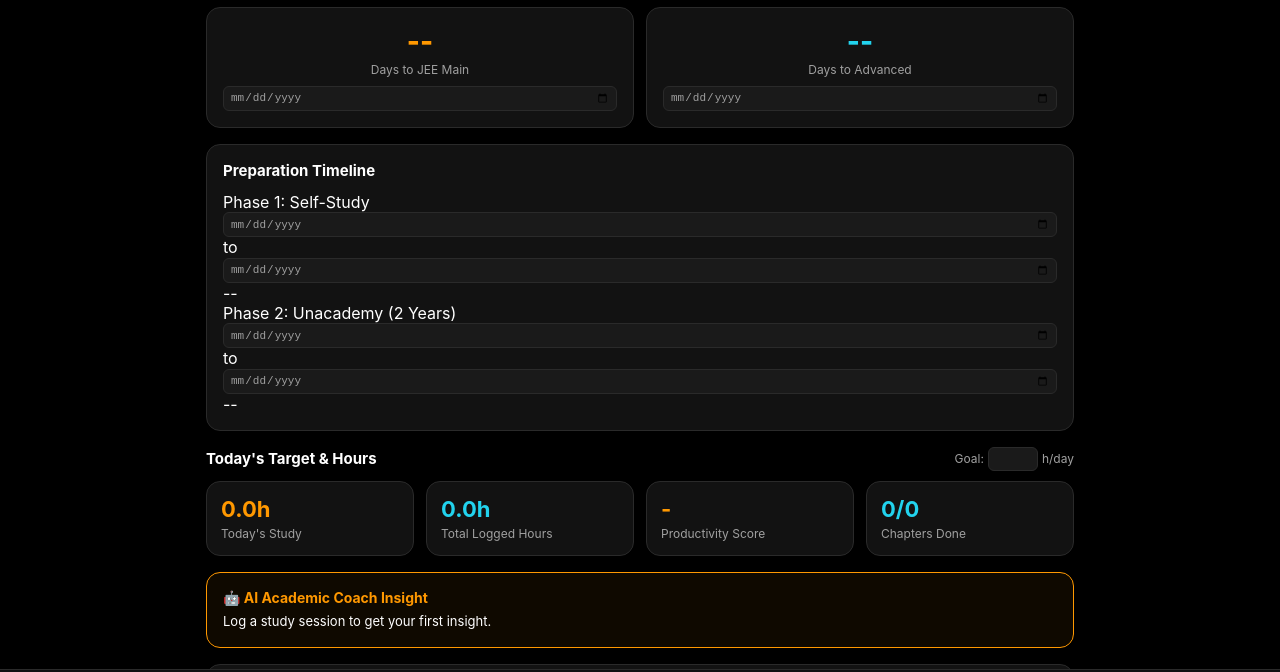
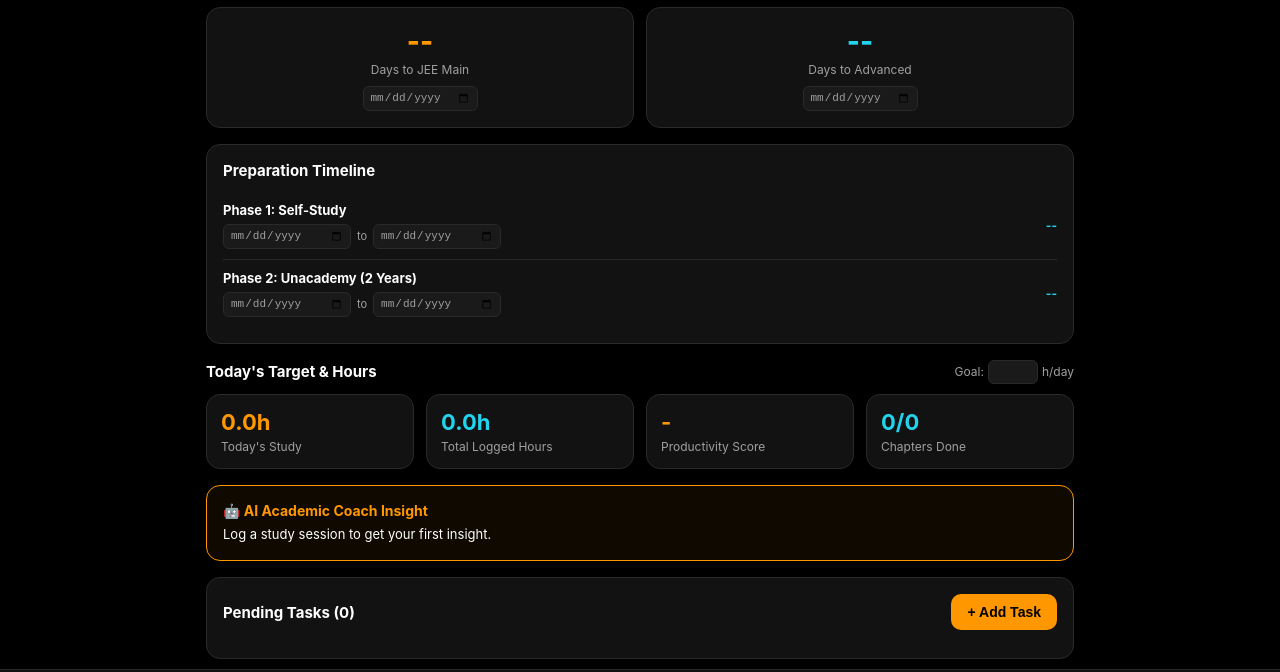
Before and after one commit to ganeshv1812-web/jee-study-tracker, a website: page www/index.html in a window 1280 px wide. Shown: the part 82-754 px from the top of the page. Drawn offline with Linux system fonts and the light colour scheme.

Commit message:
Update style.css

```diff
--- a/www/style.css
+++ b/www/style.css
@@ -162,7 +162,14 @@ body {
 .countdown-value { font-size: 28px; font-weight: 800; color: var(--accent-amber); }
 .countdown-value.accent-cyan { color: var(--accent-cyan); }
 .countdown-label { font-size: 12px; color: var(--text-secondary); margin: 4px 0 8px; }
-.date-mini { background: var(--surface-2); border: 1px solid var(--border); color: var(--text-secondary); font-size: 11px; padding: 4px 6px; border-radius: 6px; width: 100%; }
+.date-mini { background: var(--surface-2); border: 1px solid var(--border); color: var(--text-secondary); font-size: 11px; padding: 4px 6px; border-radius: 6px; }
+
+.phase-row { display: flex; justify-content: space-between; align-items: center; padding: 10px 0; border-bottom: 1px solid var(--border); gap: 10px; flex-wrap: wrap; }
+.phase-row:last-child { border-bottom: none; }
+.phase-name { font-size: 13px; font-weight: 700; margin-bottom: 6px; }
+.phase-dates { display: flex; align-items: center; gap: 6px; font-size: 11px; color: var(--text-secondary); }
+.phase-dates .date-mini { width: 128px; }
+.phase-status { font-size: 12px; font-weight: 700; color: var(--accent-cyan); white-space: nowrap; text-align: right; }
 
 .section-header-row { display: flex; justify-content: space-between; align-items: center; margin-bottom: 10px; }
 .section-header-row h2 { font-size: 15px; margin: 0; }
@@ -227,7 +234,9 @@ body {
 .status-btn-row { display: flex; flex-wrap: wrap; gap: 6px; margin-bottom: 10px; }
 .status-btn { background: var(--surface-2); border: 1px solid var(--border); color: var(--text-secondary); font-size: 11px; padding: 6px 10px; border-radius: 8px; }
 .status-btn.active { border-color: var(--accent-cyan); color: var(--accent-cyan); background: rgba(34,211,238,0.1); }
-.chapter-note-input { width: 100%; background: var(--surface-2); border: 1px solid var(--border); color: var(--text-primary); padding: 8px 10px; border-radius: 8px; font-size: 12px; }
+.chapter-note-input { width: 100%; background: var(--surface-2); border: 1px solid var(--border); color: var(--text-primary); padding: 8px 10px; border-radius: 8px; font-size: 12px; margin-bottom: 10px; }
+.lecture-row { display: flex; align-items: center; gap: 8px; margin-bottom: 10px; font-size: 12px; color: var(--text-secondary); }
+.lecture-input { width: 50px; background: var(--surface-2); border: 1px solid var(--border); color: var(--text-primary); padding: 6px 8px; border-radius: 8px; font-size: 12px; text-align: center; }
 
 .field-label { font-size: 11px; color: var(--text-secondary); margin: 10px 0 6px; text-transform: uppercase; letter-spacing: 0.5px; }
 .chip-row { display: flex; flex-wrap: wrap; gap: 8px; margin-bottom: 16px; }
```
